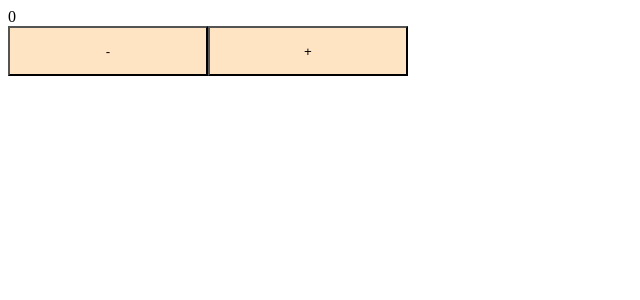
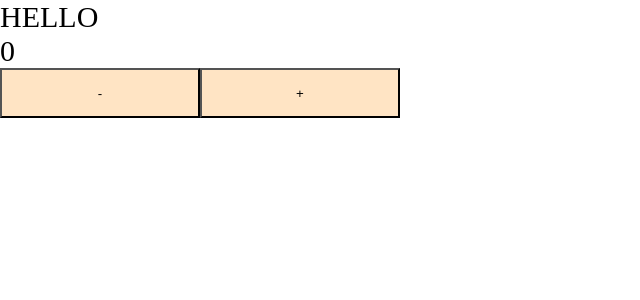
Before and after one commit to dddkum/gg, a React app: page / in a window 1280 px wide. Shown: the top 300 px of the page, without its empty margins (0-640 px from the left). Built offline with nearby package versions, Linux system fonts and the light colour scheme.

Commit message:
rfcr: 'Добавлены index.tsx(root) и App.tsx компоненты, module css, global styles'

```diff
--- /dev/null
+++ b/src/App.tsx
@@ -0,0 +1,13 @@
+import React from 'react';
+import Counter from "./components/Counter";
+import './index.scss'
+const App = () => {
+    return (
+        <div className="app">
+            HELLO
+            <Counter/>
+        </div>
+    );
+};
+
+export default App;
--- a/src/components/Counter.scss
+++ b/src/components/Counter.module.scss
@@ -1,4 +1,4 @@
-button {
+.btn {
   cursor: pointer;
   background-color: bisque;
   width: 200px;
--- a/src/components/Counter.tsx
+++ b/src/components/Counter.tsx
@@ -1,12 +1,13 @@
 import {useState} from "react";
-import './Counter.scss'
+import styles from './Counter.module.scss'
+
 const Counter = () => {
     const [count, setCount] = useState(0)
     return (
         <div>
             <div>{count}</div>
-            <button onClick={() => setCount(count - 1)}>-</button>
-            <button onClick={() => setCount(count + 1)}>+</button>
+            <button className={styles.btn} onClick={() => setCount(count - 1)}>-</button>
+            <button className={styles.btn} onClick={() => setCount(count + 1)}>+</button>
         </div>
     );
 };
--- /dev/null
+++ b/src/index.scss
@@ -0,0 +1,9 @@
+* {
+  margin: 0;
+  padding: 0;
+  box-sizing: border-box;
+}
+
+.app {
+  font-size: 30px;
+}
--- a/src/index.tsx
+++ b/src/index.tsx
@@ -1,9 +1,8 @@
-import {render} from "react-dom";
-import Counter from "./components/Counter";
+import React from "react"
+import ReactDOM from "react-dom/client"
+import App from "./App"
 
-render(
-    <div>
-        <Counter/>
-    </div>,
-    document.getElementById('root')
-)
+const root = ReactDOM.createRoot(document.getElementById("root") as HTMLElement);
+root.render(
+    <App/>
+);
```
